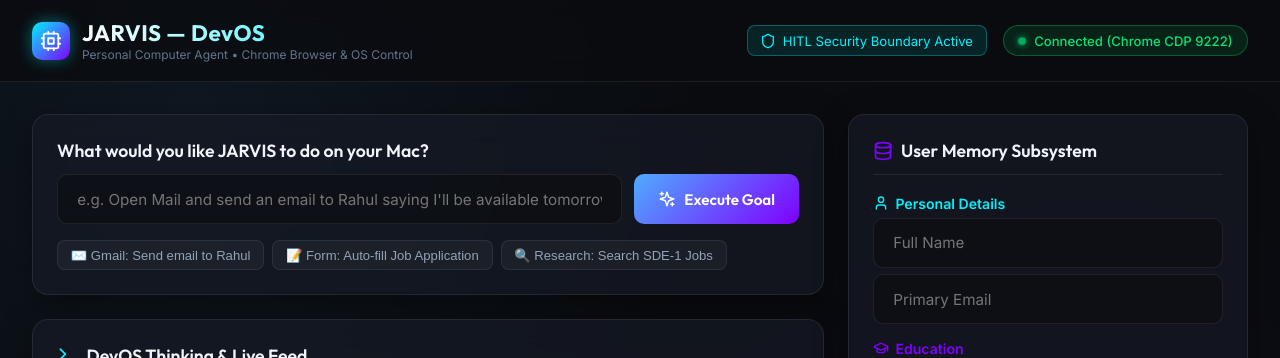
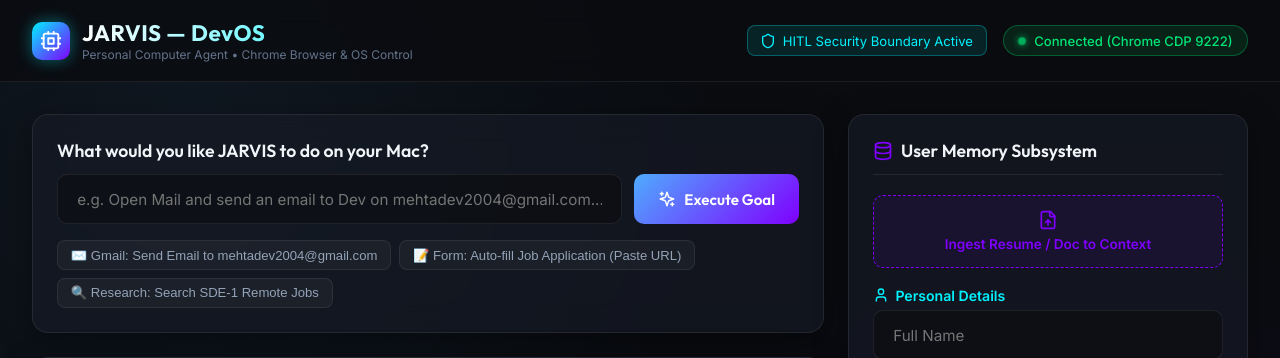
Before and after one commit to Dev22mehta17/DEVOS, a React (Vite) app in the folder frontend/: page / in a window 1280 px wide. Shown: the top 358 px of the page. Built offline with nearby package versions, Linux system fonts and the light colour scheme; no server answers.

Commit message:
feat: add document ingestion to context, URL validation for forms, and auto-clearing prompt input

```diff
--- a/frontend/src/App.jsx
+++ b/frontend/src/App.jsx
@@ -59,6 +59,7 @@
     if (!targetGoal.trim()) return;
 
     setIsProcessing(true);
+    setGoal(''); // Clear input box for next command
     setLogs((prev) => [
       ...prev,
       { step_type: 'THINKING', message: `User goal submitted: "${targetGoal}"` },
@@ -170,7 +171,7 @@
             <div className="prompt-input-wrapper">
               <input
                 className="prompt-input"
-                placeholder="e.g. Open Mail and send an email to Rahul saying I'll be available tomorrow after 4 PM..."
+                placeholder="e.g. Open Mail and send an email to Dev on mehtadev2004@gmail.com..."
                 value={goal}
                 onChange={(e) => setGoal(e.target.value)}
                 onKeyDown={(e) => e.key === 'Enter' && handleExecute()}
@@ -189,32 +190,26 @@
               <button
                 className="chip-btn"
                 onClick={() => {
-                  const g = "Send an email to Rahul saying I'll be available tomorrow after 4 PM";
-                  setGoal(g);
-                  handleExecute(g);
+                  setGoal("Send an email to mehtadev2004@gmail.com saying I'll be available tomorrow after 4 PM");
                 }}
               >
-                ✉️ Gmail: Send email to Rahul
+                ✉️ Gmail: Send Email to mehtadev2004@gmail.com
               </button>
               <button
                 className="chip-btn"
                 onClick={() => {
-                  const g = "Fill job application form with my profile and attach Dev_Resume.pdf";
-                  setGoal(g);
-                  handleExecute(g);
+                  setGoal("Fill job application form at https://<paste-form-url-here> with my profile and attach Dev_Resume.pdf");
                 }}
               >
-                📝 Form: Auto-fill Job Application
+                📝 Form: Auto-fill Job Application (Paste URL)
               </button>
               <button
                 className="chip-btn"
                 onClick={() => {
-                  const g = "Find 5 SDE-1 jobs matching my Amazon intern profile and rank them";
-                  setGoal(g);
-                  handleExecute(g);
+                  setGoal("Find 5 SDE-1 remote jobs matching my Amazon intern profile and rank them");
                 }}
               >
-                🔍 Research: Search SDE-1 Jobs
+                🔍 Research: Search SDE-1 Remote Jobs
               </button>
             </div>
           </div>
--- a/frontend/src/components/MemoryManager.jsx
+++ b/frontend/src/components/MemoryManager.jsx
@@ -1,9 +1,10 @@
 import React, { useState, useEffect } from 'react';
-import { Database, User, Briefcase, GraduationCap, Link as LinkIcon, Save } from 'lucide-react';
+import { Database, User, Briefcase, GraduationCap, Link as LinkIcon, Save, FileUp, CheckCircle } from 'lucide-react';
 
 export default function MemoryManager({ profile, onSave }) {
   const [memoryData, setMemoryData] = useState(profile || {});
   const [savedStatus, setSavedStatus] = useState('');
+  const [uploadStatus, setUploadStatus] = useState('');
 
   useEffect(() => {
     setMemoryData(profile || {});
@@ -17,6 +18,31 @@
         [key]: value
       }
     }));
+  };
+
+  const handleFileUpload = async (e) => {
+    const file = e.target.files[0];
+    if (!file) return;
+
+    setUploadStatus(`Ingesting '${file.name}'...`);
+    const formData = new FormData();
+    formData.append('file', file);
+
+    try {
+      const res = await fetch('http://localhost:8000/api/memory/upload', {
+        method: 'POST',
+        body: formData
+      });
+      const result = await res.json();
+      if (result.status === 'SUCCESS') {
+        setUploadStatus(`✓ Ingested ${result.extracted_chars} chars from '${file.name}'!`);
+        if (result.data) setMemoryData(result.data);
+        setTimeout(() => setUploadStatus(''), 4000);
+      }
+    } catch (err) {
+      console.error('File upload error:', err);
+      setUploadStatus('Upload failed.');
+    }
   };
 
   const handleSubmit = (e) => {
@@ -35,6 +61,20 @@
         </div>
         {savedStatus && (
           <span style={{ fontSize: '0.8rem', color: 'var(--accent-emerald)', fontWeight: 600 }}>{savedStatus}</span>
+        )}
+      </div>
+
+      {/* Document Upload Button */}
+      <div style={{ background: 'rgba(127,0,255,0.08)', border: '1px dashed var(--accent-purple)', padding: '0.9rem', borderRadius: '10px', marginBottom: '1.2rem', textAlign: 'center' }}>
+        <label style={{ cursor: 'pointer', display: 'flex', flexDirection: 'column', alignItems: 'center', gap: '0.4rem', color: 'var(--accent-purple)', fontWeight: 600, fontSize: '0.85rem' }}>
+          <FileUp size={20} />
+          <span>Ingest Resume / Doc to Context</span>
+          <input type="file" accept=".pdf,.txt,.doc,.docx" onChange={handleFileUpload} style={{ display: 'none' }} />
+        </label>
+        {uploadStatus && (
+          <div style={{ fontSize: '0.78rem', color: 'var(--accent-emerald)', marginTop: '0.4rem', fontWeight: 500 }}>
+            {uploadStatus}
+          </div>
         )}
       </div>
 
```
Also changed, not shown: 1 other file (tests, documents, lock files or other folders).
